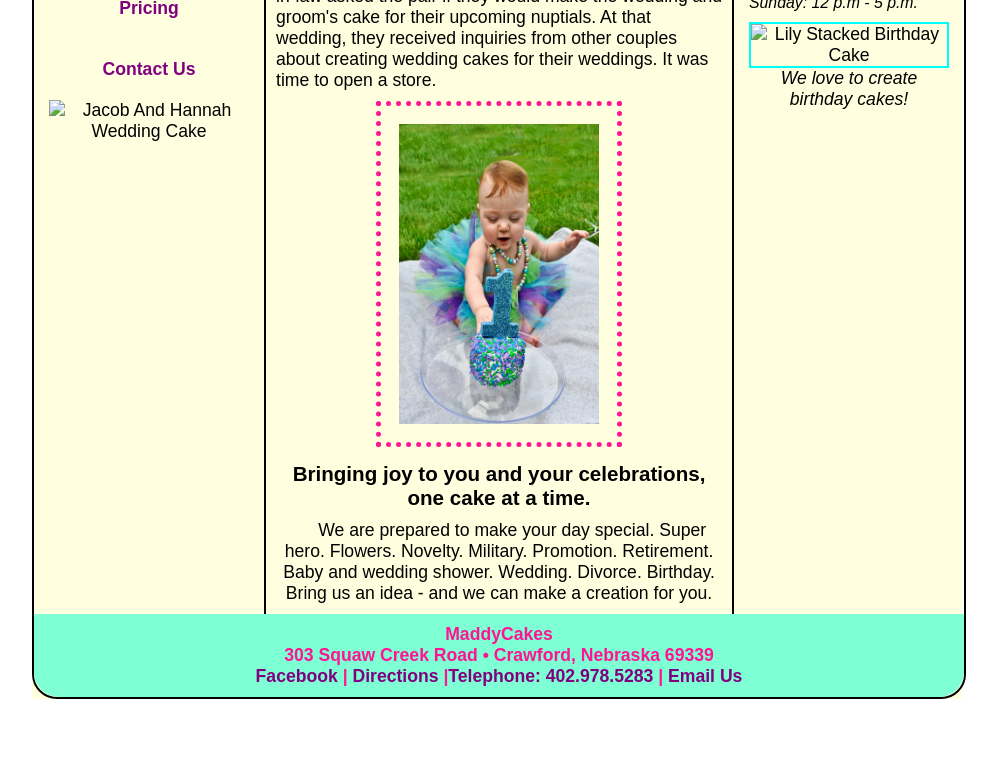
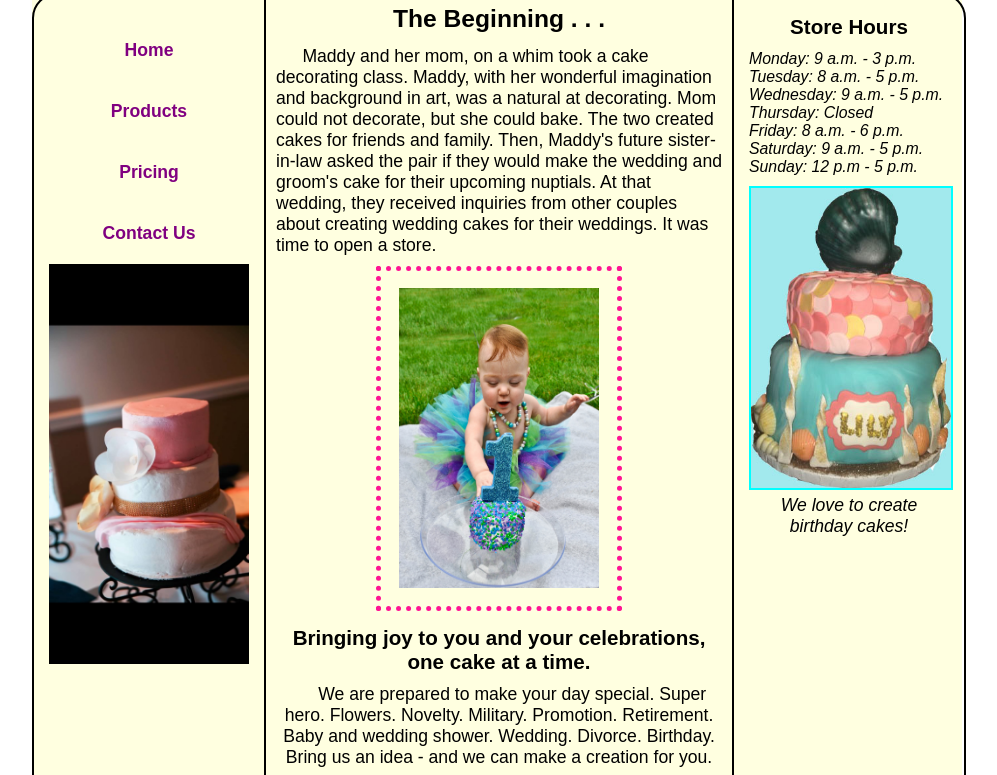
Before and after one commit to jhasz710/jhasz.github.io, a plain HTML site: page index.html in a window 1280 px wide. Shown: the part 214-989 px from the top of the page, without its empty margins (143-1140 px from the left). Before the commit the page ends 923 px from the top, so only its background shows below. Drawn offline with Linux system fonts and the light colour scheme.

Commit message:
Add files via upload

```diff
--- a/index.html
+++ b/index.html
@@ -36,7 +36,7 @@
 	  <li><a href = "pricing.html">Pricing</a></li>
 	  <li><a href = "contactus.html">Contact Us</a></li>
 	</ul>
-	<img src="images/img_2648.jpeg" alt = "Jacob And Hannah Wedding Cake"
+	<img src="images/img2648.jpeg" alt = "Jacob And Hannah Wedding Cake"
 	width="200"
 	height="400"
 	/>
@@ -48,7 +48,7 @@
 	<p>Maddy and her mom, on a whim took a cake decorating class. Maddy, with her wonderful imagination and background in art, was a natural at decorating. Mom could not decorate, but she could bake. The two created cakes for friends and family. Then, Maddy's future sister-in-law asked the pair if they would make the wedding and groom's cake for their upcoming nuptials. At that wedding, they received inquiries from other couples about creating wedding cakes for their weddings. It was time to open a store. </p>
 
 <figure>
-  <img src = "images/img_0226.jpg" style="border: 5px dotted #FF1493; padding:1em" alt = "Charlotte First Birthday Cake"
+  <img src = "images/img0226.jpg" style="border: 5px dotted #FF1493; padding:1em" alt = "Charlotte First Birthday Cake"
 	width="200"
 	height="300"
 	/>
@@ -71,7 +71,7 @@
 	<p>Sunday:     12 p.m - 5 p.m.</p>
 
 <figure>
-  <img src = "images/newimg_0571.jpg" style="border: 2px solid aqua; padding:23e" alt = "Lily Stacked Birthday Cake"
+  <img src = "images/img0571.jpg" style="border: 2px solid aqua; padding:23e" alt = "Lily Stacked Birthday Cake"
 	width="200"
 	height="300"/>
 
```
Also changed, not shown: images/img0226.JPG (added), images/img0571.jpg (added), images/img2648.JPEG (added), images/xlmaddycakes.png (added), 2 other files.
